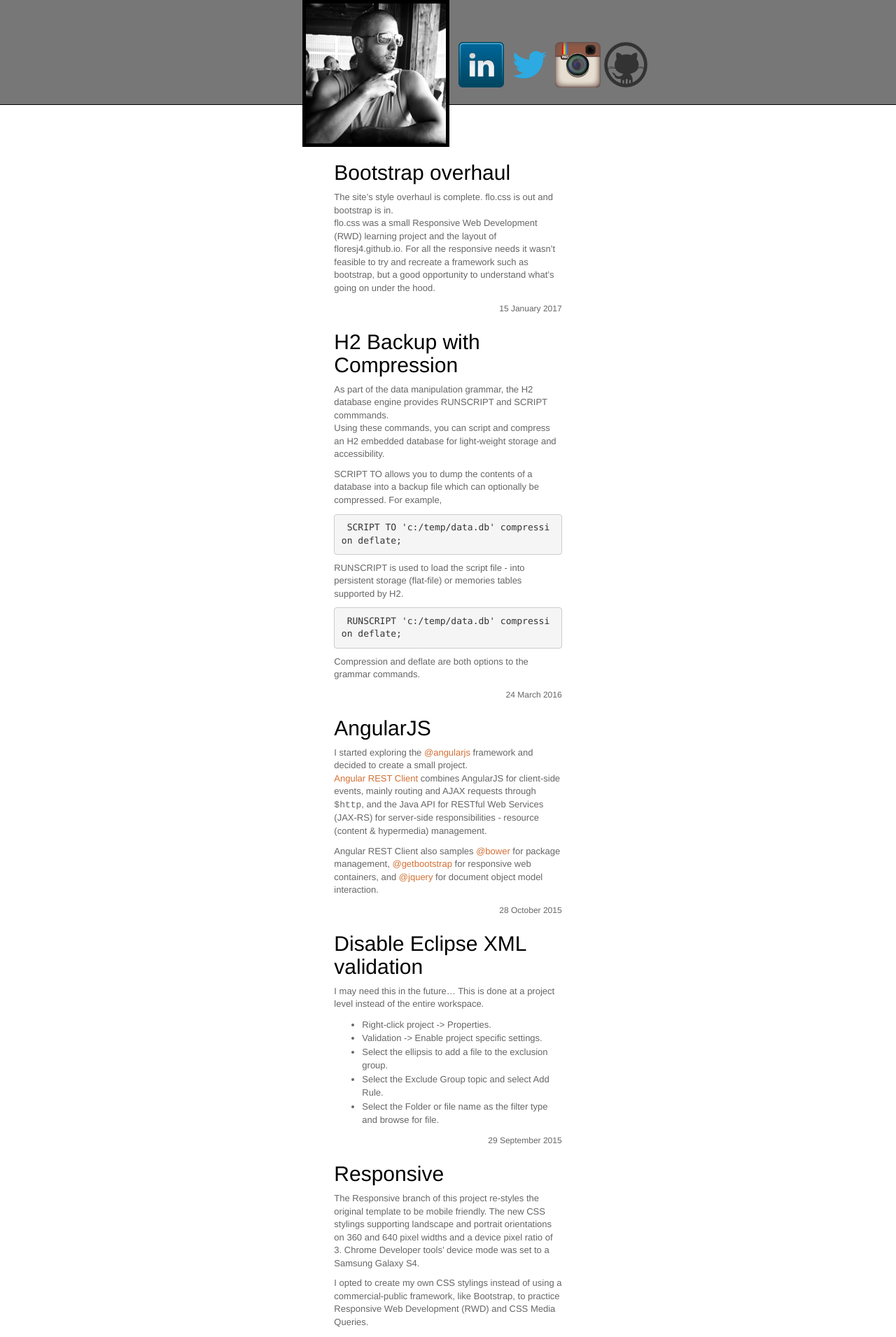
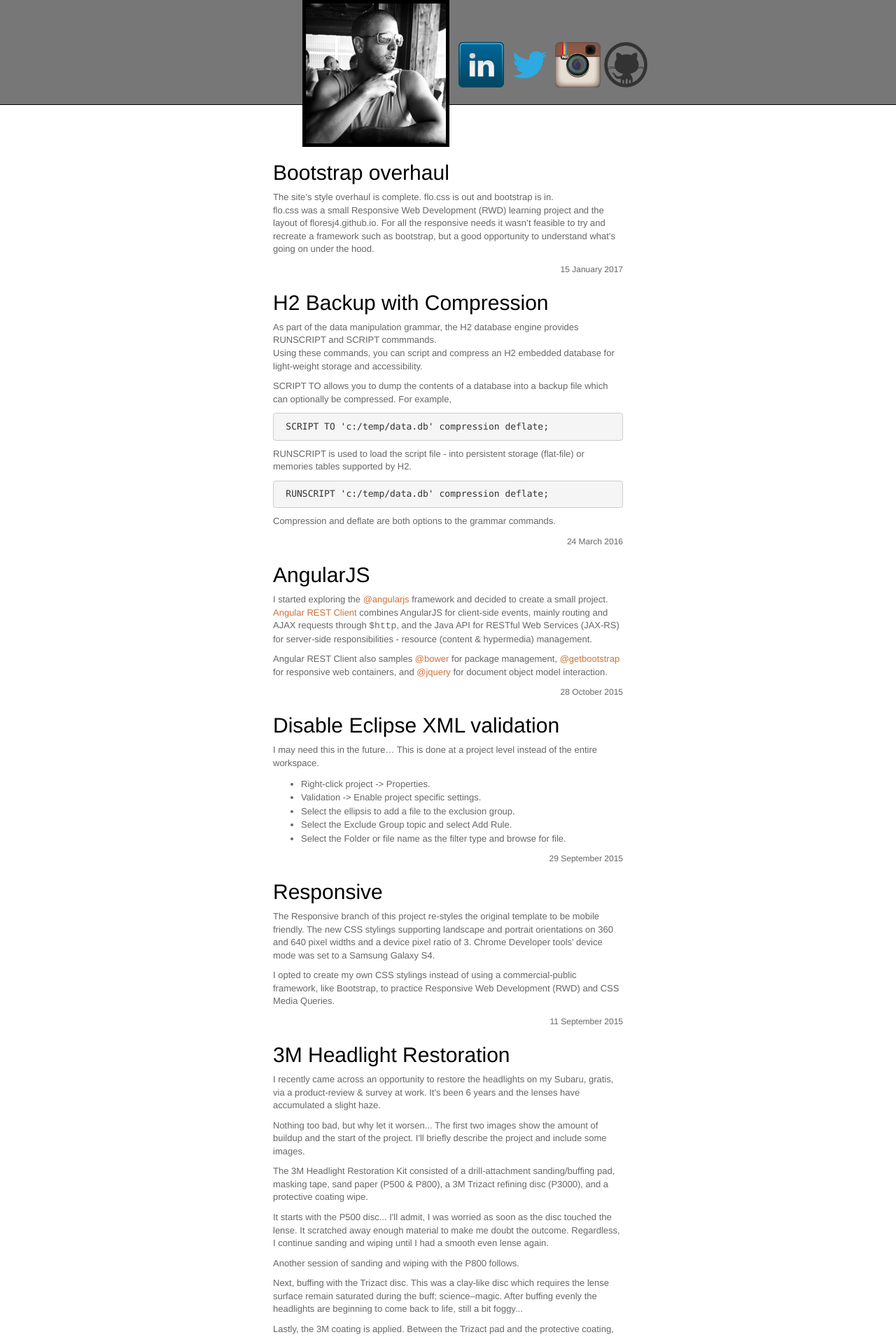
Before and after one commit to Floresj4/floresj4.github.io, a Jekyll site: the page built from index.html, in a window 1280 px wide. Shown: the top 1911 px of the page at 70% size. Built offline with Jekyll 4.4.1, drawn with Linux system fonts in a browser that asks for light colours; nearby versions of some CDN libraries.

Commit message:
correct sizing for large screen views

```diff
--- a/_layouts/default.html
+++ b/_layouts/default.html
@@ -1,11 +1,11 @@
 {% include header.html %}
 
 <div class='row'>
-	<div class='col-md-4'></div>
-	<div class='col-md-4'>
+	<div class='col-md-2 col-lg-3'></div>
+	<div class='col-md-8 col-lg-6'>
 		{{ content }}
 	</div>
-	<div class='col-md-4'></div>
+	<div class='col-md-2 col-lg-3'></div>
 </div>
 
 {% include footer.html %}
```
